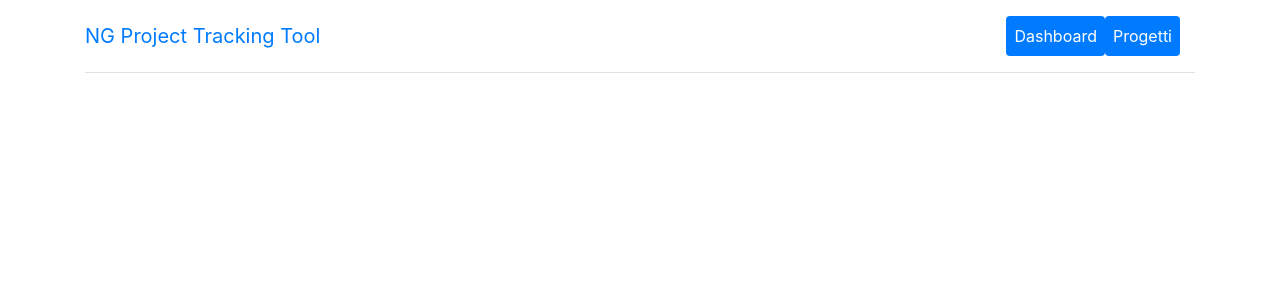
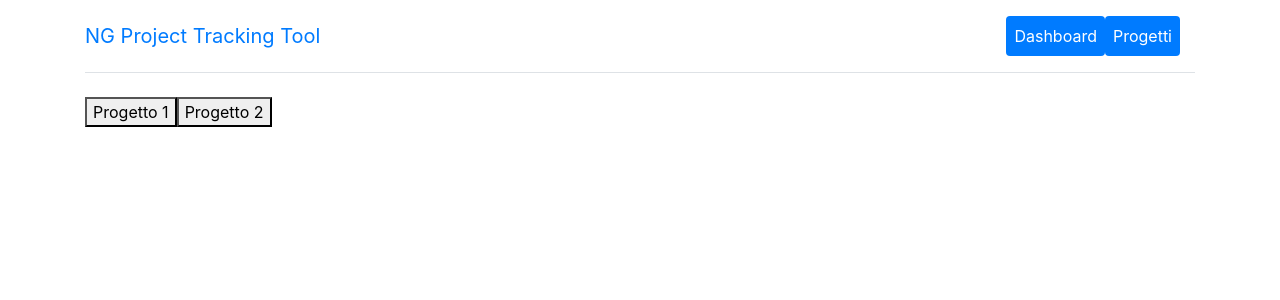
Before and after one commit to paolomax/progetto-prof-angular-corso, an Angular app: page /projects/detail/1 in a window 1280 px wide. Shown: the top 300 px of the page. Built offline with nearby package versions, Linux system fonts and the light colour scheme; data requests are answered from the project's data file.

Commit message:
project-detail now gets the project from projectService

```diff
--- a/src/app/project/project-detail/project-detail.component.html
+++ b/src/app/project/project-detail/project-detail.component.html
@@ -6,3 +6,6 @@
         </div>
     </div>
 </div>
+
+<button routerLink="/projects/detail/1">Progetto 1</button>
+<button routerLink="/projects/detail/2">Progetto 2</button>
--- a/src/app/project/project-detail/project-detail.component.ts
+++ b/src/app/project/project-detail/project-detail.component.ts
@@ -1,5 +1,7 @@
 import { Component, OnInit, Input } from '@angular/core';
+import { ActivatedRoute } from '@angular/router';
 import { Project } from '@app/models/Project';
+import { ProjectService } from '../project.service';
 
 @Component({
   selector: 'ngprj-project-detail',
@@ -11,9 +13,12 @@ export class ProjectDetailComponent implements OnInit {
 
   @Input() project!: Project;
 
-  constructor() { }
+  constructor( private projectService: ProjectService,
+    private activatedRoute: ActivatedRoute) { }
 
   ngOnInit(): void {
+    const id = this.activatedRoute.snapshot.paramMap.get('id');
+    this.projectService.get(+id!).subscribe(data => console.log(data));
   }
 
 }
```
